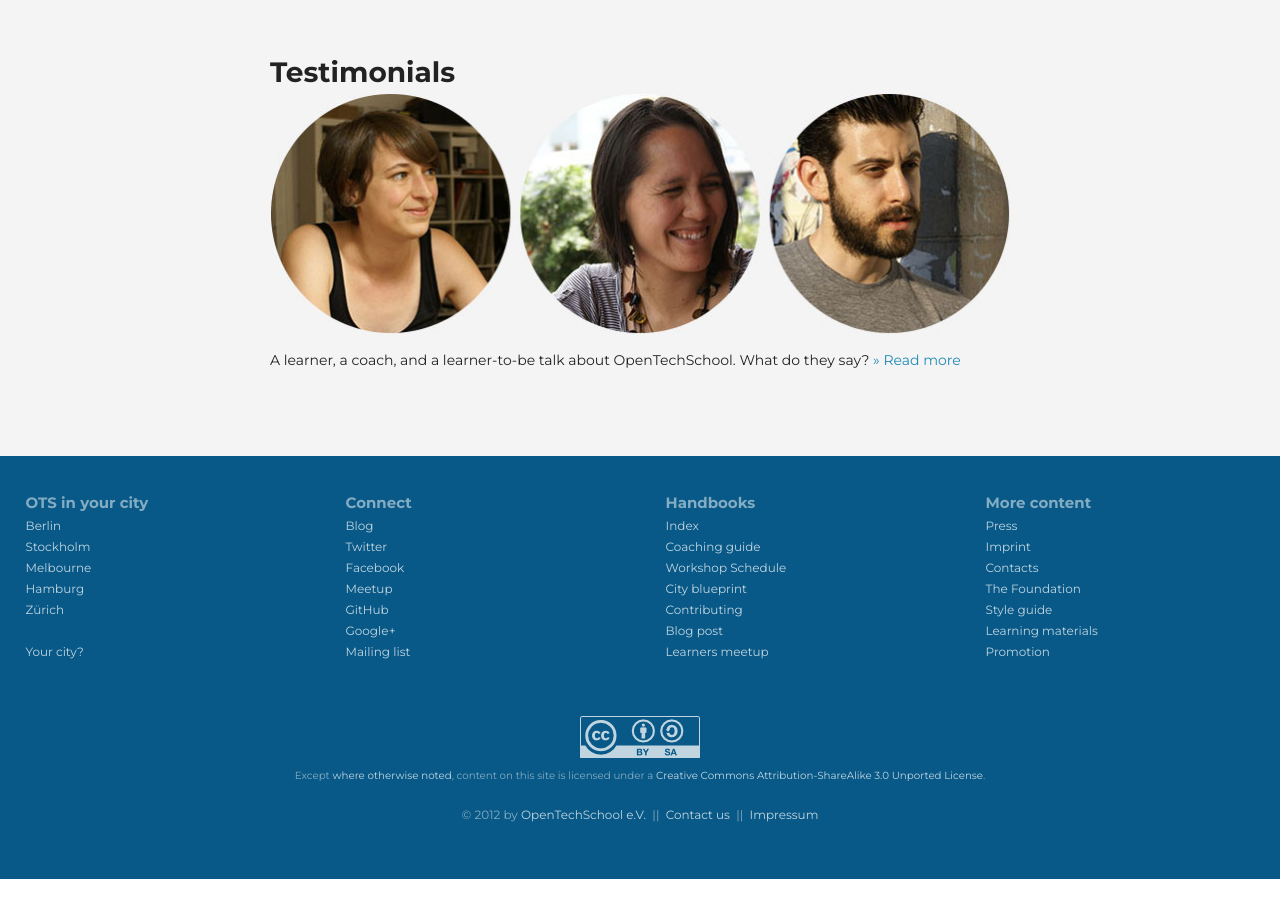
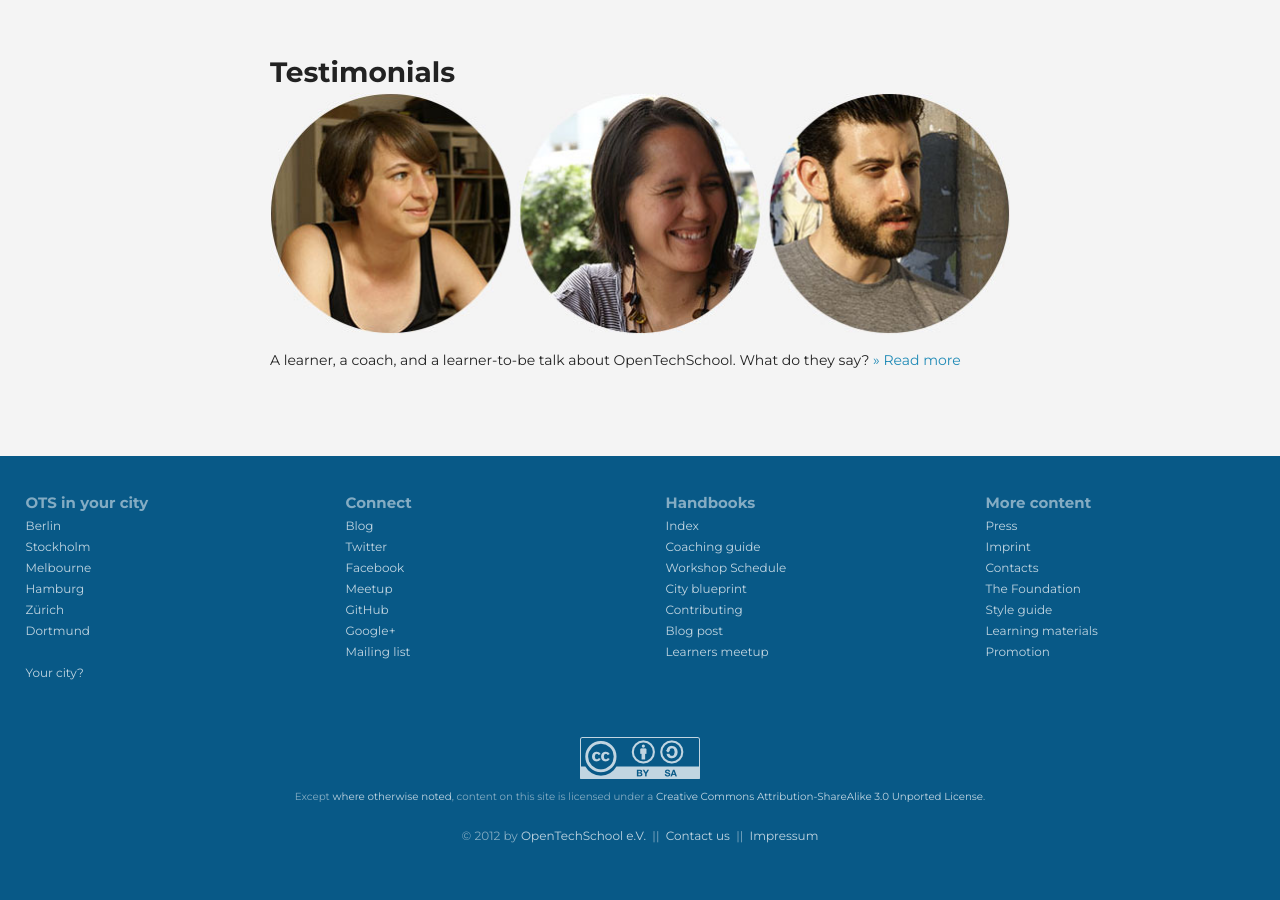
Before and after one commit to OpenTechSchool/www.opentechschool.org, a Jekyll site: the page built from index.html, in a window 1280 px wide and 900 px high, scrolled down 1214 px. Built offline with Jekyll 4.4.1, drawn with Linux system fonts in a browser that asks for light colours; nearby versions of some CDN libraries; before the commit the page ends 2093 px from its top, so only the background shows below that.

Commit message:
adding Dortmund

```diff
--- a/_includes/_footer.html
+++ b/_includes/_footer.html
@@ -19,6 +19,9 @@
             </li>
             <li>
               <a href="/zurich/" title="Zurich, Switzerland">Zürich</a>
+            </li>
+            <li>
+              <a href="/dortmund/" title="Dortmund, Germany">Dortmund</a>
             </li>
             <li>&nbsp;</li>
             <li>
--- a/_includes/_main_nav.html
+++ b/_includes/_main_nav.html
@@ -32,6 +32,9 @@
           </li>
           <li>
             <a tabindex="-1" href="/zurich/" title="Zurich, Switzerland">Zürich</a>
+          </li>
+          <li>
+            <a tabindex="-1" href="/dortmund/" title="Dortmund, Germany">Dortmund</a>
           </li>
         </ul>
       </div>
```
